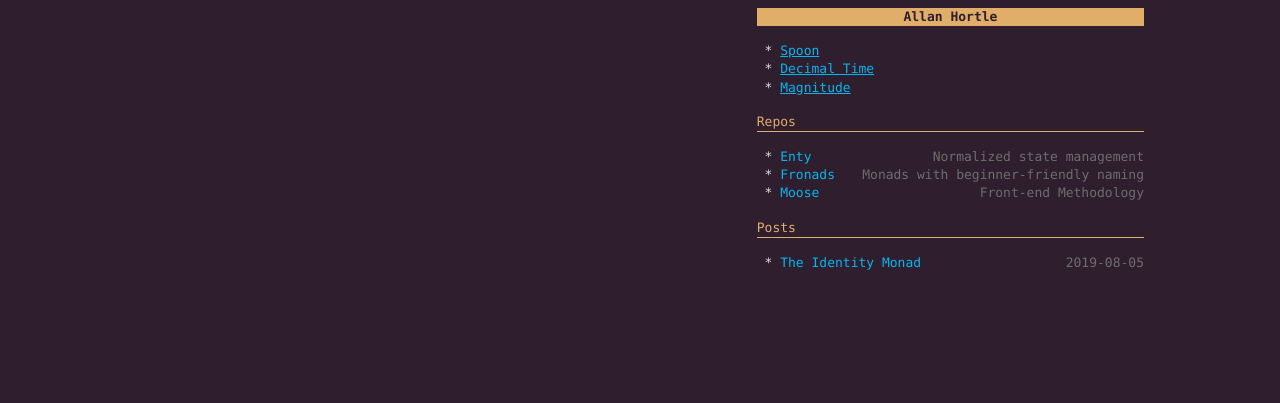
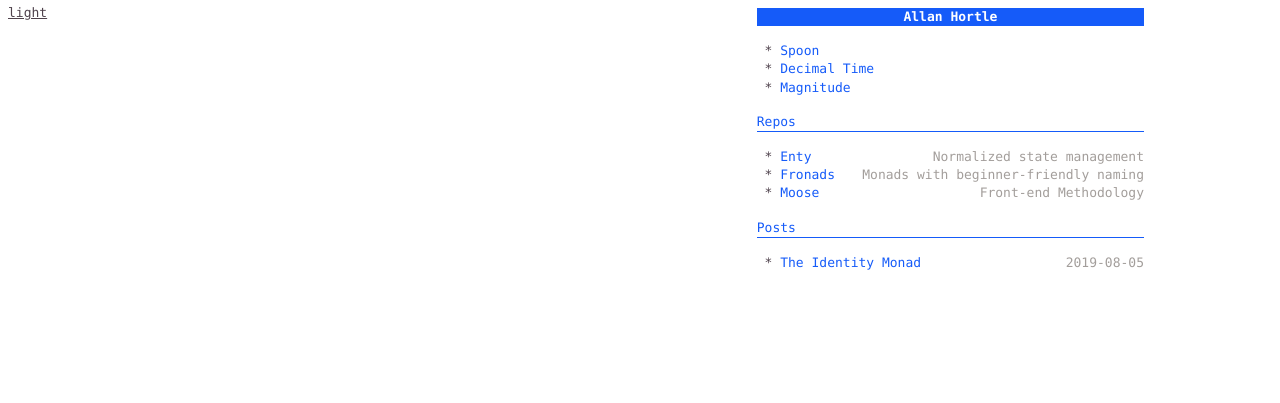
Before and after one commit to allanhortle/allanhortle.github.io, a Gatsby site: page / in a window 1280 px wide. Built offline with nearby package versions, Linux system fonts and the light colour scheme; Gatsby itself is replaced by a stand-in of ours; some packages are replaced by stand-ins of ours.

Commit message:
add: themes

```diff
--- a/src/components/Affordance.js
+++ b/src/components/Affordance.js
@@ -1,7 +1,7 @@
 // @flow
 import React from 'react';
 import styled, {createGlobalStyle} from 'styled-components';
-import {space, layout, textStyle, typography, compose} from 'styled-system';
+import {space, layout, textStyle, typography, color as colorSystem} from 'styled-system';
 import GatsbyLink from 'gatsby-link';
 
 const color = (key) => (props) => props.theme.colors[key];
@@ -158,7 +158,8 @@ export const Quote = styled.blockquote`
     }
 `;
 
-export const Text = styled('span')({}, compose(textStyle, typography, space));
+export const Text = styled.span({}, textStyle, typography, space, colorSystem);
+
 export const Heading = styled(Text)``;
 Heading.defaultProps = {
     as: 'h1',
--- a/src/components/Layout.js
+++ b/src/components/Layout.js
@@ -1,6 +1,6 @@
 // @flow
 import styled from 'styled-components';
-import {space, color, layout, flexbox} from 'styled-system';
+import {space, color, layout, flexbox, position} from 'styled-system';
 
 
 export const Box = styled.div.attrs(props => {
@@ -14,3 +14,4 @@ export const Box = styled.div.attrs(props => {
 `;
 
 export const Flex = styled.div({display: 'flex'}, space, color, layout, flexbox);
+export const Fixed = styled.div({position: 'fixed'}, space, layout, position);
--- a/src/components/MainLayout.js
+++ b/src/components/MainLayout.js
@@ -1,11 +1,11 @@
 // @flow
 import type {Node} from 'react';
 import {StaticQuery, graphql} from 'gatsby';
-import React from "react";
+import React, {useState} from "react";
 import {ThemeProvider} from 'styled-components';
 import {MDXProvider} from "@mdx-js/react"
-import Theme from './Theme';
-import {Box, Flex} from './Layout';
+import {DarkTheme, LightTheme} from './Theme';
+import {Box, Flex, Fixed} from './Layout';
 import {
     Table,
     TableHeadCell,
@@ -28,6 +28,7 @@ type Props = {
 
 export default function MainLayout(props: Props): Node {
     const {children} = props;
+    const [darkMode, setDarkMode] = useState(false);
     const mdxComponents = {
         a: Link,
         blockquote: Quote,
@@ -48,8 +49,11 @@ export default function MainLayout(props: Props): Node {
         ol: ({children}) => <List as="ol" my={3}>{children}</List>
     };
 
-    return <ThemeProvider theme={Theme}>
+    return <ThemeProvider theme={darkMode ? DarkTheme : LightTheme}>
         <MDXProvider components={mdxComponents}>
+            <Fixed top={1} left={1}>
+                <Text bg="bg" p={1} textStyle="href" onClick={() => setDarkMode(!darkMode)}>{darkMode ? 'dark' : 'light'}</Text>
+            </Fixed>
             <Flex display={['block', null, 'flex']} alignItems="start" pb={6}>
                 <GlobalStyle />
                 <Box width={[1, null, .6]} mr={[null, null, 3]} mb={3} flexShrink={0}>{children}</Box>
@@ -60,14 +64,12 @@ export default function MainLayout(props: Props): Node {
 }
 
 function Sidebar(): Node {
-            //<ListItem><Link href="https://bible.allanhortle.com">Bible Word Stats</Link></ListItem>
-            //<ListItem><Link href="http://pricey-government.surge.sh/">Schedule</Link></ListItem>
     return <>
         <Heading mb={3}>Allan Hortle</Heading>
         <List>
-            <ListItem><Link to="/spoon">Spoon</Link></ListItem>
-            <ListItem><Link to="/decimal-time">Decimal Time</Link></ListItem>
-            <ListItem><Link to="/magnitude">Magnitude</Link></ListItem>
+            <HeadingItem to="/spoon">Spoon</HeadingItem>
+            <HeadingItem to="/decimal-time">Decimal Time</HeadingItem>
+            <HeadingItem to="/magnitude">Magnitude</HeadingItem>
         </List>
 
         <SubHeading my={3}>Repos</SubHeading>
@@ -81,14 +83,14 @@ function Sidebar(): Node {
     </>;
 }
 
-function HeadingItem(props): Node {
+function HeadingItem(props: {to?: string, href?: string, label?: string, children: any}): Node {
     const {to, href, label, children} = props;
     return <ListItem>
         <Flex justifyContent="space-between">
             <Link to={to} href={href}>{children}</Link>
             <Label>{label}</Label>
         </Flex>
-    </ListItem>
+    </ListItem>;
 }
 
 function Posts(): Node {
@@ -116,7 +118,7 @@ function Posts(): Node {
                     const {frontmatter, fields} = node.childMdx;
                     return <HeadingItem to={fields.slug} label={frontmatter.date}>{frontmatter.title}</HeadingItem>;
                 })}
-            </List>
+            </List>;
         }}
     />;
 }
--- a/src/components/Theme.js
+++ b/src/components/Theme.js
@@ -1,25 +1,12 @@
 // @flow
 
-const colors = {
-    bg: '#2f1e2e',
-    fg: '#ddd',
-    comment: '#6D6D6D',
-    black: '#1e101d',
-    blue: '#06b6ef',
-    green: '#48b685',
-    yellow: '#E1AE69',
-    orange: '#E1865A',
-    white: '#e6e6e6',
-    red: '#ef6155',
-    purple: '#815ba4',
-    lineHighlight: 'rgb(30, 47, 39)'
-};
-
-const fonts = {
+function makeTheme(colors) {
+    return {
+        colors,
+        fonts: {
             copy: `'Menlo', 'Inconsolata', monospaced`
-};
-
-const textStyles = {
+        },
+        textStyles: {
             h1: {
                 backgroundColor: colors.yellow,
                 color: colors.bg,
@@ -42,10 +29,39 @@ const textStyles = {
             code: {
                 color: colors.purple,
                 backgroundColor: colors.black
+            },
+            href: {
+                cursor: 'pointer',
+                textDecoration: 'underline'
+            }
         }
     };
-export default {
-    colors,
-    fonts,
-    textStyles
-};
+}
+
+export const DarkTheme = makeTheme({
+    bg: '#2f1e2e',
+    fg: '#ddd',
+    comment: '#6D6D6D',
+    black: '#1e101d',
+    blue: '#06b6ef',
+    green: '#48b685',
+    yellow: '#E1AE69',
+    white: '#e6e6e6',
+    red: '#ef6155',
+    purple: '#815ba4',
+    lineHighlight: 'rgb(30, 47, 39)'
+});
+
+export const LightTheme = makeTheme({
+    fg: '#4f424c',
+    bg: '#fff',
+    comment: '#a39e9b',
+    black: '#ececec',
+    blue: '#155bf9',
+    green: '#48b685',
+    yellow: '#155bf9',
+    white: '#e7e9db',
+    red: '#155bf9',
+    purple: '#155bf9',
+    lineHighlight: 'rgb(188, 217, 219)'
+});
```
Lines whose indentation alone changed are shown as unchanged.
